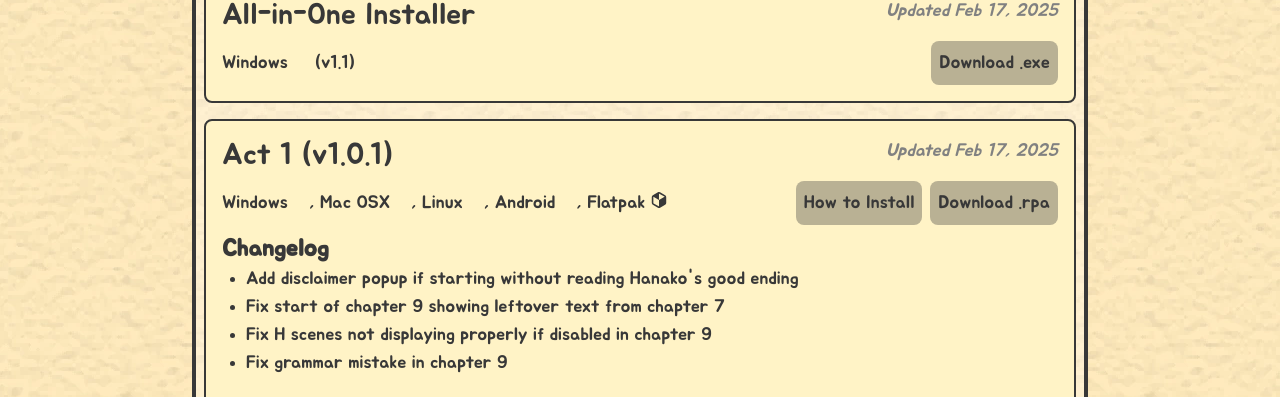
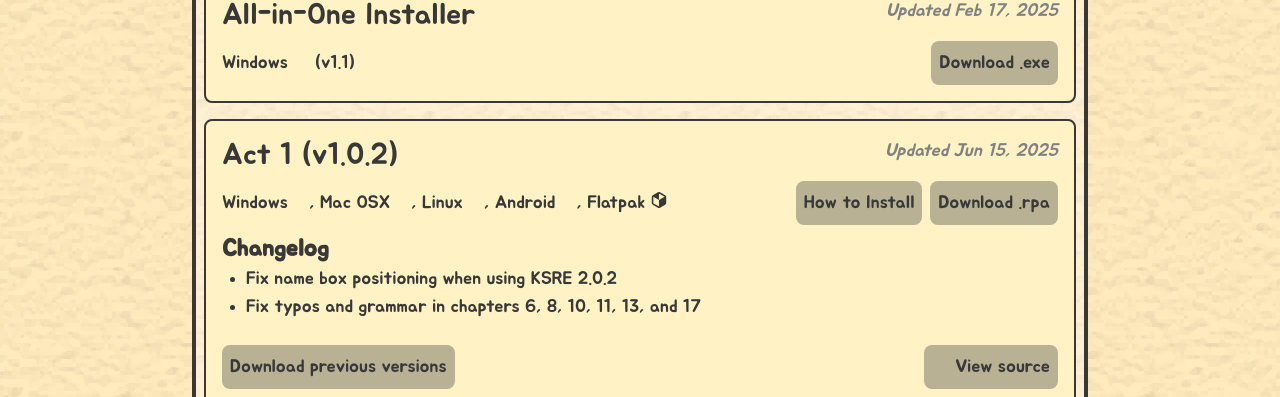
Before and after one commit to whizvox/sisterhood-web, a Vue app: page / in a window 1280 px wide. Shown: the part 4853-5250 px from the top of the page. Built offline with nearby package versions, Linux system fonts and the light colour scheme; some icons are missing.

Commit message:
Update for 1.0.2 release

```diff
--- a/src/components/HomeDownload.vue
+++ b/src/components/HomeDownload.vue
@@ -37,8 +37,8 @@
     <div class="bg-back-light p-4 border-front border-2 rounded-lg">
         <div class="version">
             <div class="flex justify-between">
-                <h2 class="inline-block">Act 1 (v1.0.1)</h2>
-                <span class="italic text-front-light">Updated Feb 17, 2025</span>
+                <h2 class="inline-block">Act 1 (v1.0.2)</h2>
+                <span class="italic text-front-light">Updated Jun 15, 2025</span>
             </div>
             <div class="platform">
                 <div class="systems">Windows <WindowsIcon />, Mac OSX <MacIcon />, Linux <LinuxIcon />, Android <AndroidIcon />, Flatpak <FlatpakIcon /></div>
@@ -50,10 +50,8 @@
             <div>
                 <h3 class="font-bold">Changelog</h3>
                 <ul class="list-disc">
-                    <li>Add disclaimer popup if starting without reading Hanako's good ending</li>
-                    <li>Fix start of chapter 9 showing leftover text from chapter 7</li>
-                    <li>Fix H scenes not displaying properly if disabled in chapter 9</li>
-                    <li>Fix grammar mistake in chapter 9</li>
+                    <li>Fix name box positioning when using KSRE 2.0.2</li>
+                    <li>Fix typos and grammar in chapters 6, 8, 10, 11, 13, and 17</li>
                 </ul>
             </div>
             <div class="mt-4 flex justify-between gap-4">
```
